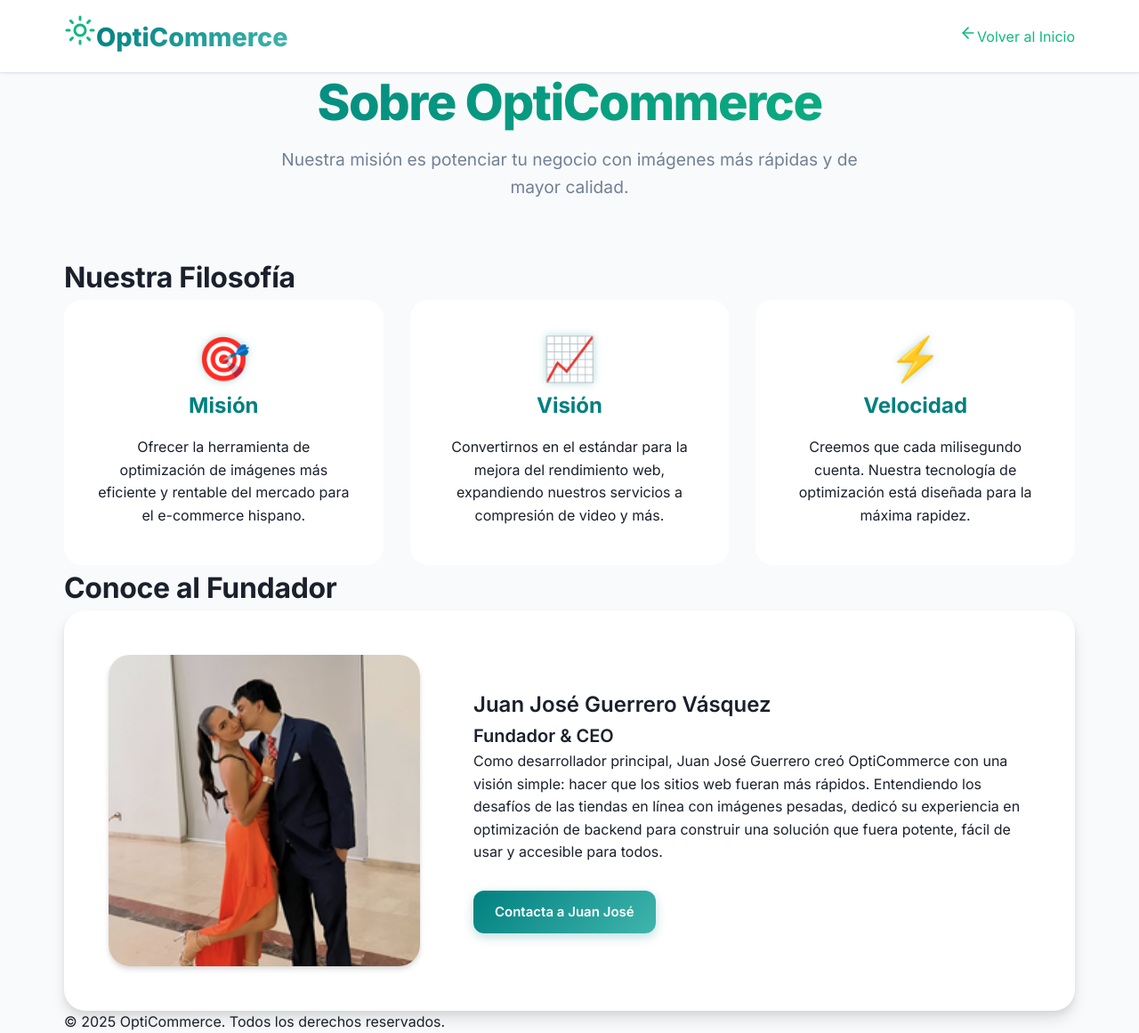
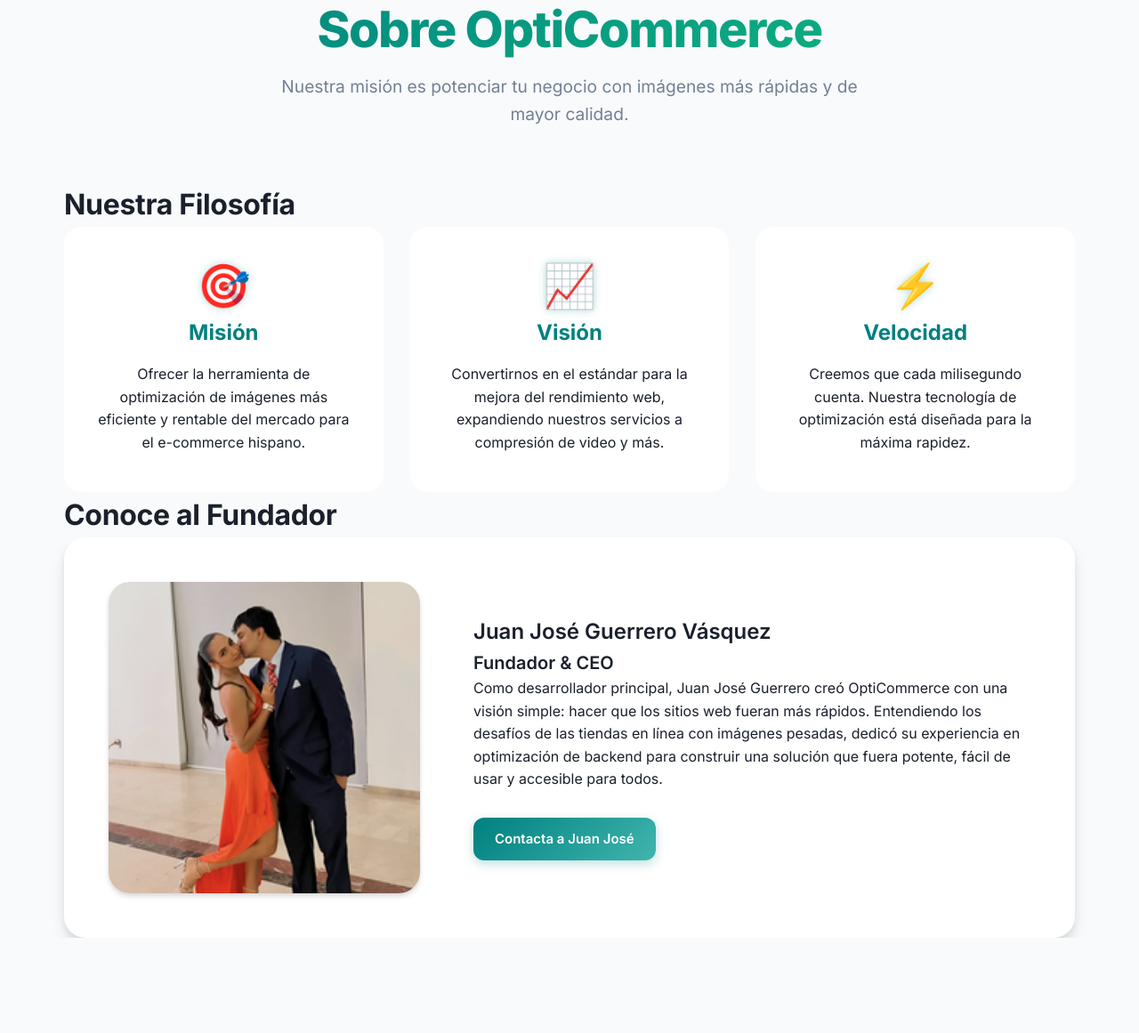
Before and after one commit to Juanjose-ctrl/optimizador-ecommerce, a Next.js app: page /about in a window 1280 px wide. Shown: the whole page at 89% size. After the commit the page ends 1054 px from the top, so only its background shows below. Built offline with nearby package versions, Linux system fonts and the light colour scheme.

Commit message:
NUEVAS fUNCIONES 1.5

```diff
--- a/src/app/about/page.js
+++ b/src/app/about/page.js
@@ -4,29 +4,13 @@
 import Link from 'next/link';
 import { Sun, ArrowLeft } from 'lucide-react';
 import Image from 'next/image';
+import { Header, Footer } from '../components/SharedComponents';
+
 
 export default function AboutPage() {
   return (
     <>
-      {/* HEADER */}
-      <header className="header-main">
-        <div className="app-container flex items-center justify-between py-6">
-          <div className="logo">
-            <Link href="/" className="flex items-center gap-4">
-              <Sun size={36} className="text-[var(--primary-color)]" />
-              <span className="logo-text text-4xl">OptiCommerce</span>
-            </Link>
-          </div>
 
-          <Link
-            href="/"
-            className="flex items-center gap-2 text-[var(--text-color-primary)] font-medium hover:text-[var(--accent-color)] transition"
-          >
-            <ArrowLeft size={20} />
-            Volver al Inicio
-          </Link>
-        </div>
-      </header>
 
       {/* CONTENIDO PRINCIPAL */}
       <main className="min-h-screen bg-[var(--bg-page)] py-20">
@@ -107,14 +91,7 @@ export default function AboutPage() {
         </div>
       </main>
 
-      {/* FOOTER */}
-      <footer className="bg-[var(--bg-card)] border-t border-[var(--border-color)] py-12">
-        <div className="app-container text-center">
-          <p className="text-[var(--text-color-secondary)]">
-            © {new Date().getFullYear()} OptiCommerce. Todos los derechos reservados.
-          </p>
-        </div>
-      </footer>
+
     </>
   );
 }
```
